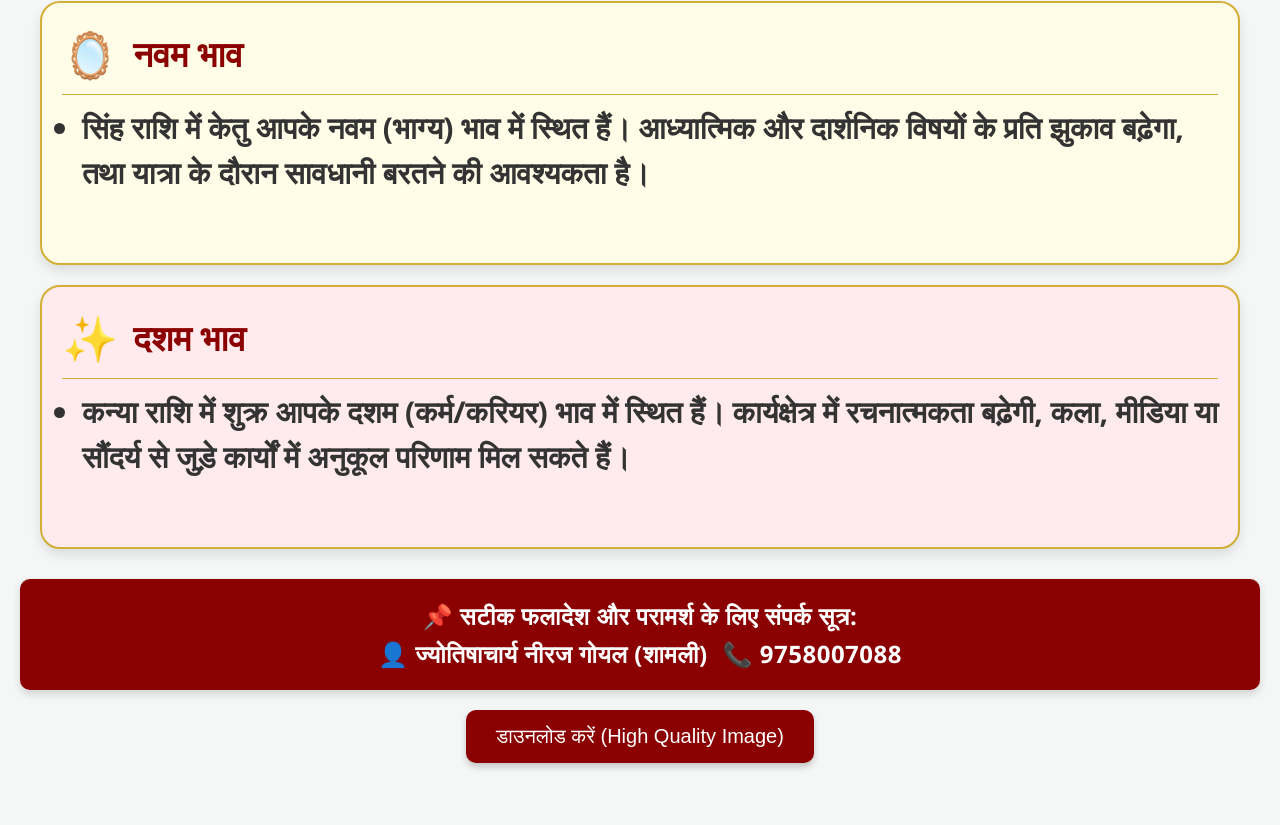
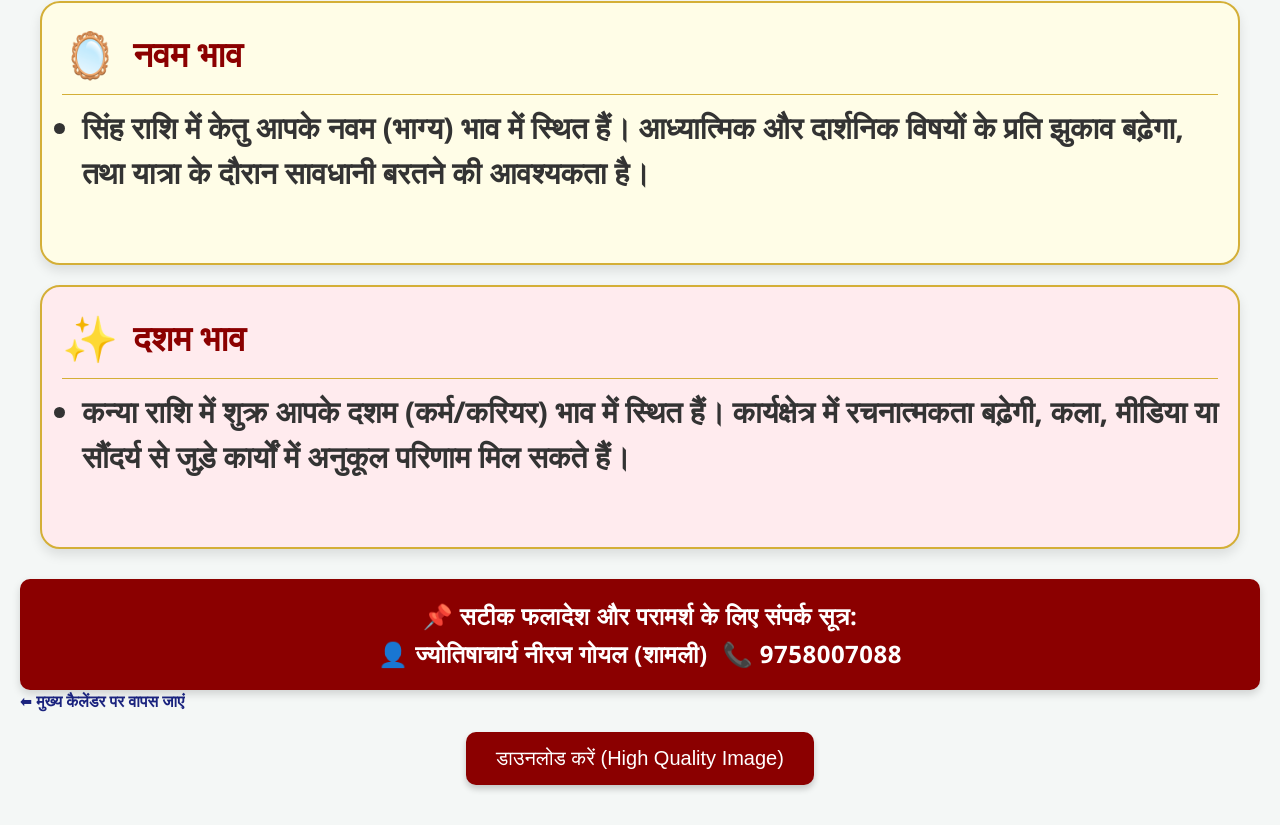
Before and after one commit to neerajsml1978-alt/Kalachakra-Grid-Algorithm, a website: page dhanu.html in a window 1280 px wide. Shown: the part 1522-2347 px from the top of the page. Before the commit the page ends 2325 px from the top, so only its background shows below. Drawn offline with nearby package versions, Linux system fonts and the light colour scheme.

Commit message:
Add files via upload

```diff
--- a/dhanu.html
+++ b/dhanu.html
@@ -86,6 +86,11 @@
             addDownloadButton('capture-area', 'rashifal.png');
         });
     </script>
+    <div style="margin-bottom: 20px;">
+    <a href="https://neerajsml1978-alt.github.io/Kalachakra-Grid-Algorithm/index.html" style="text-decoration: none; color: #1a237e; font-weight: bold;">
+        ⬅ मुख्य कैलेंडर पर वापस जाएं
+    </a>
+    </div>
 
 
 </body></html>
```
Also changed, not shown: kanya.html (+5 -0 lines), kark.html (+5 -0 lines), kumbh.html (+5 -0 lines), makar.html (+5 -0 lines), meen.html (+5 -0 lines), mesh.html (+5 -0 lines), mithun.html (+5 -0 lines), singh.html (+5 -0 lines), tula.html (+5 -0 lines), vrischika.html (+5 -0 lines), vrishabh.html (+5 -0 lines).
